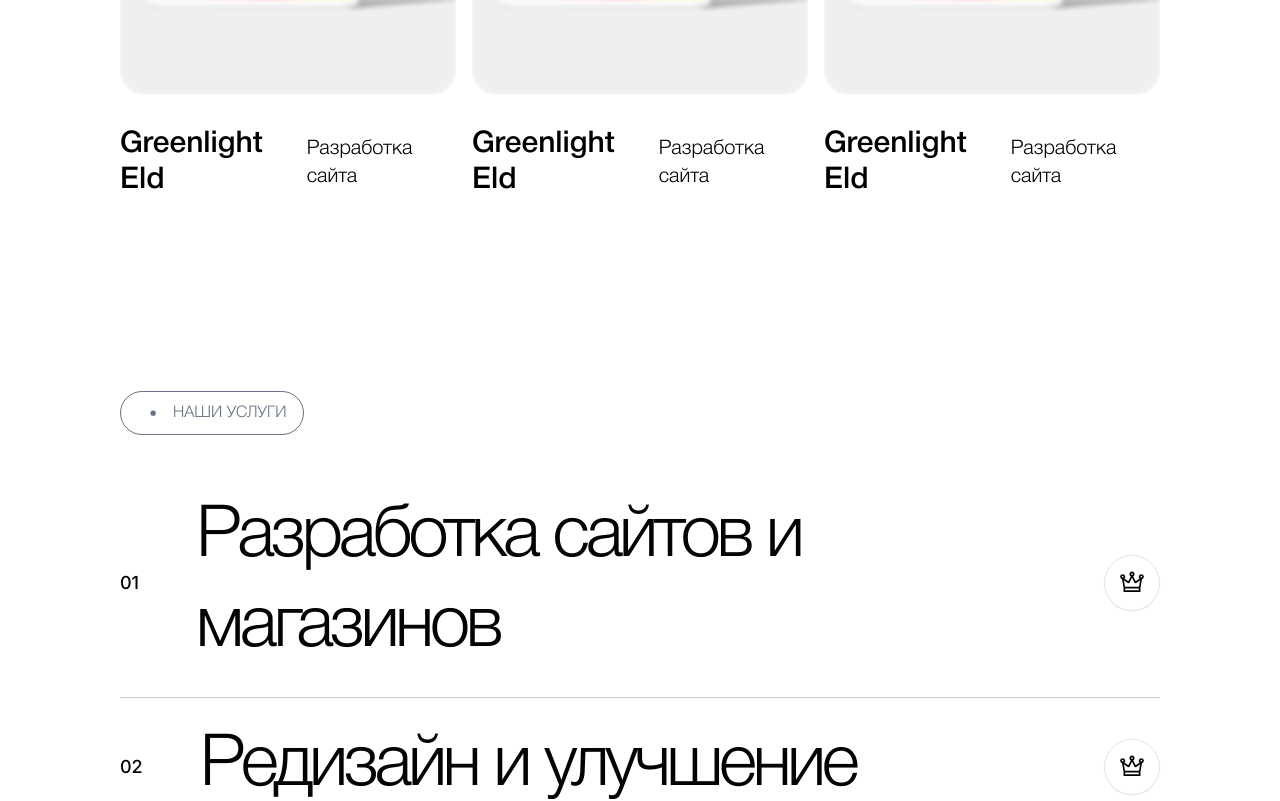
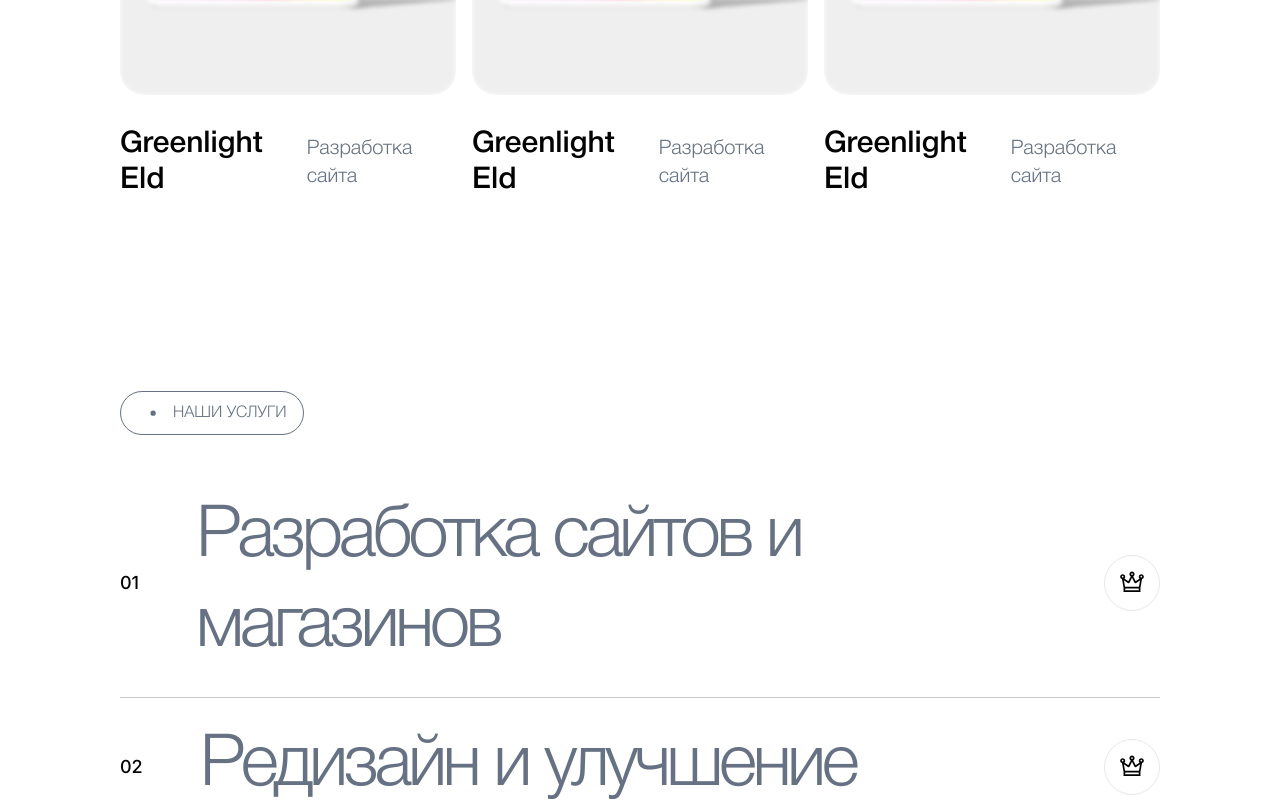
Before and after one commit to adiizov/framo, a Next.js app: page / in a window 1280 px wide. Shown: the part 2562-3363 px from the top of the page. Built offline with nearby package versions, Linux system fonts and the light colour scheme.

Commit message:
services refactor

```diff
--- a/src/blocks/partfolio/PortfolioCard.tsx
+++ b/src/blocks/partfolio/PortfolioCard.tsx
@@ -15,8 +15,8 @@ const PortfolioCard = ({data}: {data: PortfolioType}) => {
                 <Image src={data.image} alt={data.title} width={540} height={520} className={" w-full object-fill rounded-3xl relative z-20 blur-[2px]"} />
             </CardContent>
             <CardHeader className={"flex justify-between items-center px-0 py-8"}>
-                <CardTitle className={"font-medium text-3xl text-black"}>{data.title}</CardTitle>
-                <CardDescription className={"text-black text-xl"}>{data.service}</CardDescription>
+                <CardTitle className={"text-text-primary font-medium text-3xl "}>{data.title}</CardTitle>
+                <CardDescription className={"text-text-muted text-xl"}>{data.service}</CardDescription>
             </CardHeader>
         </Card>
     );
--- a/src/blocks/services/Services.tsx
+++ b/src/blocks/services/Services.tsx
@@ -39,8 +39,8 @@ const Services = () => {
                 {secvices.map(item => (
                     <li key={item.id}>
                         <Link href={item.url ?? "#"} className={"flex items-center border-b border-black/20 py-6"}>
-                            <span className={"font-inter font-medium text-[18px] mr-[57px]"}>{`0${item.id}`}</span>
-                            <h2 className={"text-2xl sm:text-3xl md:text-[40px] lg:text-[60px] xl:text-[72px] text-gray xl:leading-[90px] xl:tracking-[-4px]"}>{item.title}</h2>
+                            <span className={"text-text-primary font-inter font-medium text-[18px] mr-[57px]"}>{`0${item.id}`}</span>
+                            <h2 className={"text-text-muted text-2xl sm:text-3xl md:text-[40px] lg:text-[60px] xl:text-[72px] text-gray xl:leading-[90px] xl:tracking-[-4px]"}>{item.title}</h2>
                             <div className={"flex flex-1"}></div>
                             <Button variant={"outline"} size={"icon"} className={"size-14 [&_svg:not([class*='size-'])]:size-7"}><Crown /></Button>
                         </Link>
--- a/src/ui/button.tsx
+++ b/src/ui/button.tsx
@@ -10,20 +10,20 @@ const buttonVariants = cva(
         variants: {
             variant: {
                 default:
-                    'bg-primary text-primary-foreground shadow-xs hover:bg-primary/90',
+                    'bg-primary text-primary-foreground hover:bg-primary/90',
                 destructive:
-                    'bg-destructive text-white shadow-xs hover:bg-destructive/90 focus-visible:ring-destructive/20 dark:focus-visible:ring-destructive/40 dark:bg-destructive/60',
+                    'bg-destructive text-white  hover:bg-destructive/90 focus-visible:ring-destructive/20 dark:focus-visible:ring-destructive/40 dark:bg-destructive/60',
                 outline:
-                    'border bg-background shadow-xs hover:bg-accent hover:text-accent-foreground dark:bg-input/30 dark:border-input dark:hover:bg-input/50',
+                    'border border-button-border bg-block-background ',
                 secondary:
-                    'bg-secondary text-secondary-foreground shadow-xs hover:bg-secondary/80',
+                    'bg-secondary text-secondary-foreground  hover:bg-secondary/80',
                 ghost: 'hover:bg-accent hover:text-accent-foreground dark:hover:bg-accent/50',
                 link: 'text-primary underline-offset-4 hover:underline',
                 dark: "bg-button-background-light text-button-background-dark",
                 light: "bg-button-background-dark text-button-background-light"
             },
             size: {
-                default: ' h-[50px] px-[32px] py-[17px] ',
+                default: 'h-[50px] px-[32px] py-[17px] ',
                 sm: 'h-8 rounded-md gap-1.5 px-3 has-[>svg]:px-2.5',
                 lg: 'h-10 rounded-md px-6 has-[>svg]:px-4',
                 icon: 'size-[50px]',
```
